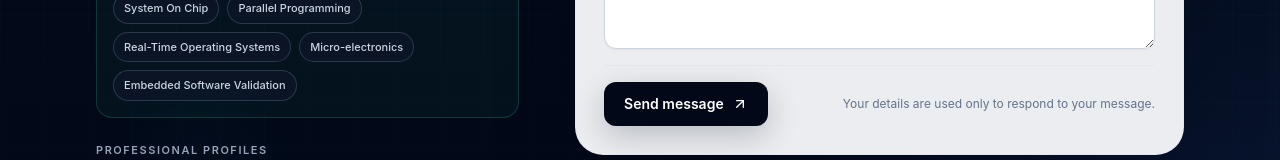
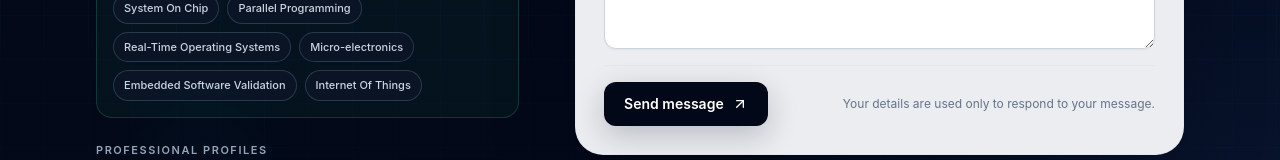
Before and after one commit to nfansu100/MY_PROFESSIONAL_PORTFOLIO, a React (Vite) app: page / in a window 1280 px wide. Shown: the part 11356-11516 px from the top of the page. Built offline with nearby package versions, Linux system fonts and the light colour scheme.

Commit message:
About section modified 2

```diff
--- a/src/data/about.js
+++ b/src/data/about.js
@@ -13,7 +13,6 @@ export const technicalFocus = [
   'ML & Deep Learning',
   'Edge AI',
   'Real-Time Systems',
-  'Internet Of Things',
   'Control Systems'
 ]
 
@@ -22,7 +21,8 @@ export const areasOfInterest = [
   'Parallel Programming',
   'Real-Time Operating Systems',
   'Micro-electronics',
-  'Embedded Software Validation'
+  'Embedded Software Validation',
+  'Internet Of Things',
 ]
 
 export const curriculumVitae = [
```
